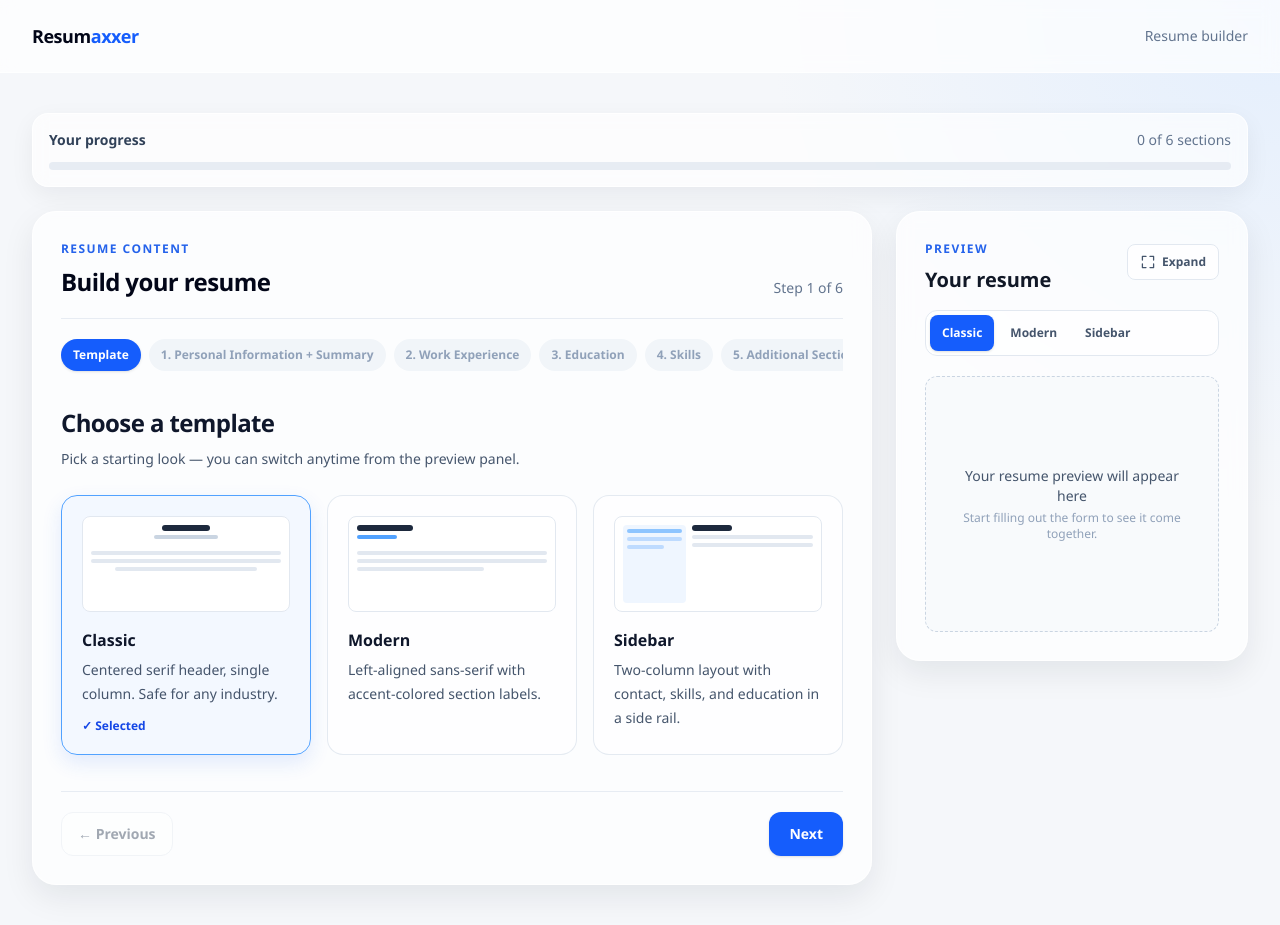
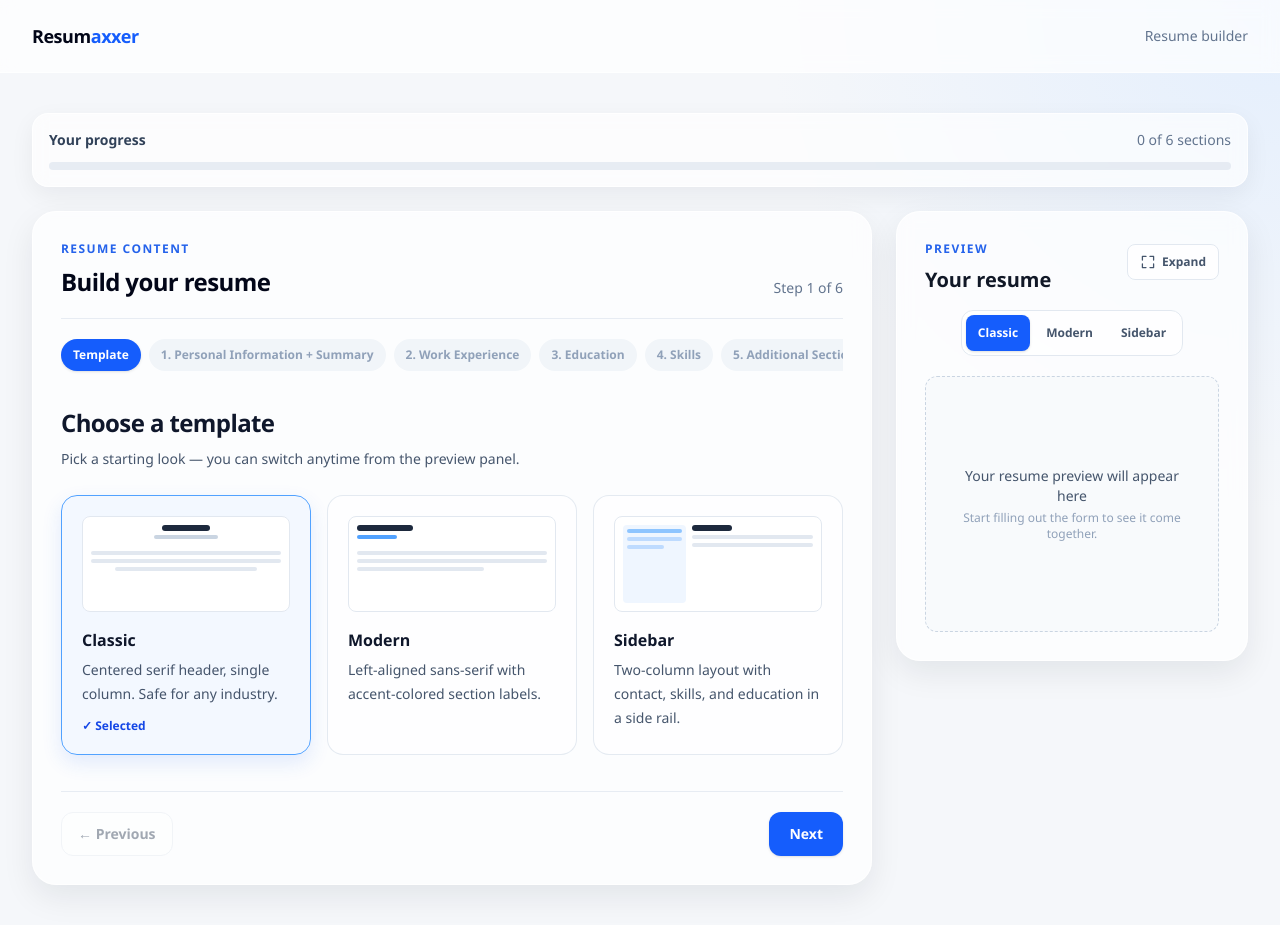
Before and after one commit to Offical-Unison/Documaxxer, a Next.js app: page / in a window 1280 px wide. Built offline with nearby package versions, Linux system fonts and the light colour scheme.

Commit message:
Improved Form

```diff
--- a/components/builder/resume-form-container.tsx
+++ b/components/builder/resume-form-container.tsx
@@ -80,7 +80,11 @@ export function ResumeFormContainer() {
       <div className="mt-6"><LinkListInput values={personal.links} onChange={(links) => updatePersonal({ links })} makeId={makeId} /></div>
       <div className="mt-8 border-t border-slate-200/80 pt-7"><EditableTitle as="h2" className={SECTION_HEADING_CLASS} title={titleFor("summary")} onSave={renameTitle("summary")} /><p className="mt-2 text-sm text-slate-600">Aim for two to four concise sentences.</p><div className="mt-4"><Textarea label="Summary" value={resume.professionalSummary} onChange={(event) => dispatch({ type: "SET_PROFESSIONAL_SUMMARY", payload: event.target.value })} error={showErrors && !resume.professionalSummary.trim() ? "Summary is required." : undefined} maxLength={600} hint={`${resume.professionalSummary.length}/600 characters`} placeholder="Summarize your expertise, strengths, and the value you bring." /></div></div></Section>}
       {currentStep === 2 && <Section title={<EditableTitle as="h2" className={SECTION_HEADING_CLASS} title={titleFor("experience")} onSave={renameTitle("experience")} />} description="This section is optional. Add roles that best demonstrate your impact."><div className="space-y-3">{resume.experiences.map((item, index) => <ExperienceEditor key={item.id} item={item} index={index} showErrors={showErrors} onChange={(nextItem) => setExperience(resume.experiences.map((entry) => entry.id === nextItem.id ? nextItem : entry))} onRemove={() => setExperience(resume.experiences.filter((entry) => entry.id !== item.id))} />)}</div><AddButton onClick={() => setExperience([...resume.experiences, { id: makeId(), employer: "", role: "", location: "", startDate: "", endDate: "", current: false, highlights: [] }])}>+ Add</AddButton></Section>}
-      {currentStep === 3 && <Section title={<EditableTitle as="h2" className={SECTION_HEADING_CLASS} title={titleFor("education")} onSave={renameTitle("education")} />} description="Add at least one college, university, or high school entry."><div className="space-y-3">{resume.education.map((item, index) => <EducationEditor key={item.id} item={item} index={index} showErrors={showErrors} onChange={(nextItem) => setEducation(resume.education.map((entry) => entry.id === nextItem.id ? nextItem : entry))} onRemove={() => setEducation(resume.education.filter((entry) => entry.id !== item.id))} />)}</div>{showErrors && resume.education.length === 0 && <p className="mt-3 text-sm text-red-600">Add at least one education entry to continue.</p>}<div className="mt-4 flex flex-wrap gap-3"><AddButton onClick={() => setEducation([...resume.education, blankEducation("college")])}>+ Add College</AddButton><AddButton onClick={() => setEducation([...resume.education, blankEducation("highSchool")])}>+ Add High School</AddButton></div></Section>}
+      {currentStep === 3 && <Section title={<EditableTitle as="h2" className={SECTION_HEADING_CLASS} title={titleFor("education")} onSave={renameTitle("education")} />} description="Add at least one college, university, or high school entry."><div className="space-y-3">{resume.education.map((item, index) => <EducationEditor key={item.id} item={item} index={index} showErrors={showErrors} onChange={(nextItem) => setEducation(resume.education.map((entry) => entry.id === nextItem.id ? nextItem : entry))} onRemove={() => setEducation(resume.education.filter((entry) => entry.id !== item.id))} />)}</div>{showErrors && resume.education.length === 0 && <p className="mt-3 text-sm text-red-600">Add at least one education entry to continue.</p>}
+        <div className="mt-4">
+          <AddButton onClick={() => setEducation([...resume.education, blankEducation("college")])}>+ Add</AddButton>
+        </div>
+        </Section>}
       {currentStep === 4 && <Section title={<EditableTitle as="h2" className={SECTION_HEADING_CLASS} title={titleFor("skills")} onSave={renameTitle("skills")} />} description="Add the individual skills most relevant to the role you want.">
         <TagInput label="Skills" values={primarySkills} onChange={(values) => dispatch({ type: "SET_SKILLS", payload: values })} placeholder="Type a skill and press Enter" />
         {showErrors && hasSkillsErrors && <p className="mt-2 text-sm text-red-600">Add at least one skill to continue.</p>}
--- a/components/builder/resume-preview-container.tsx
+++ b/components/builder/resume-preview-container.tsx
@@ -46,7 +46,7 @@ export function ResumePreviewContainer() {
           Expand
         </button>
       </div>
-      <div className="mt-4">
+      <div className="mt-4 flex justify-center">
         <TemplatePicker variant="compact" selectedId={state.selectedTemplateId} onSelect={changeTemplate} />
       </div>
       <div className="mt-5">
```
